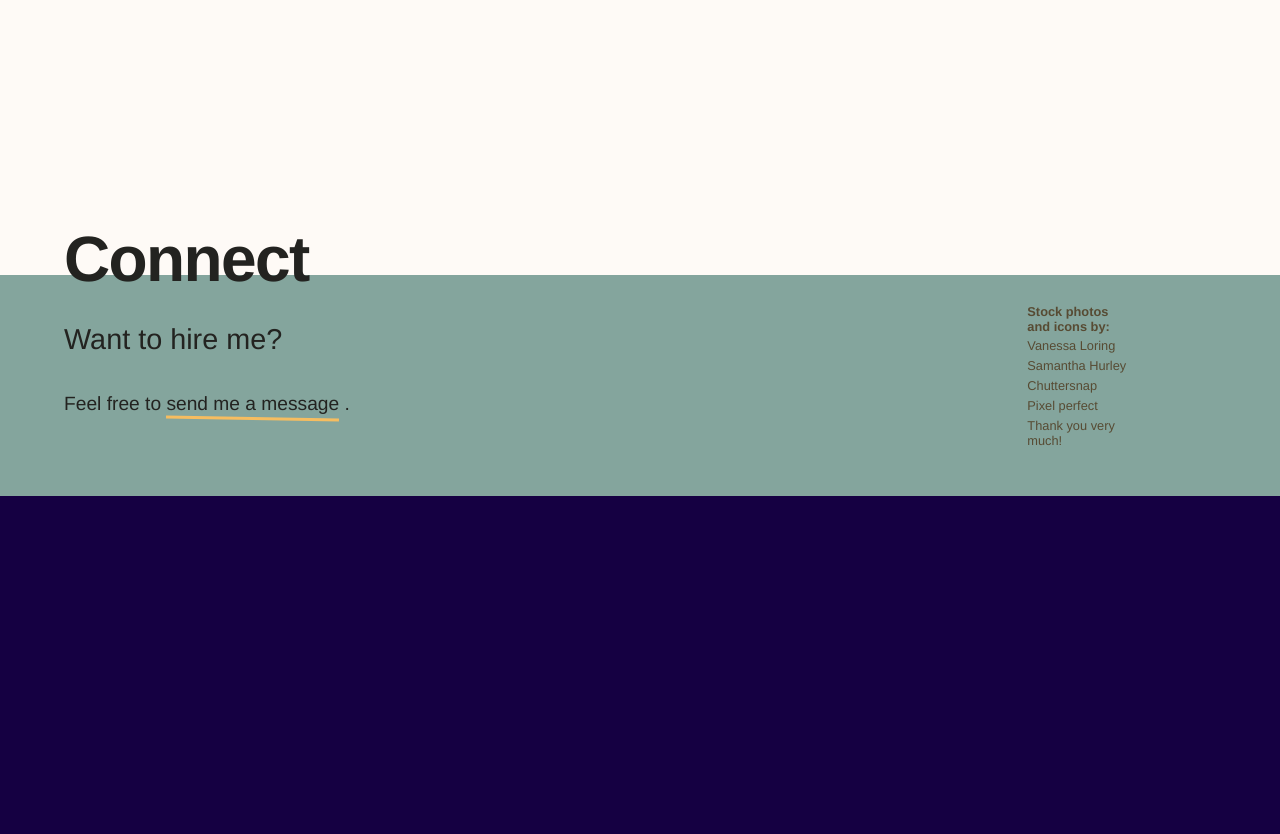
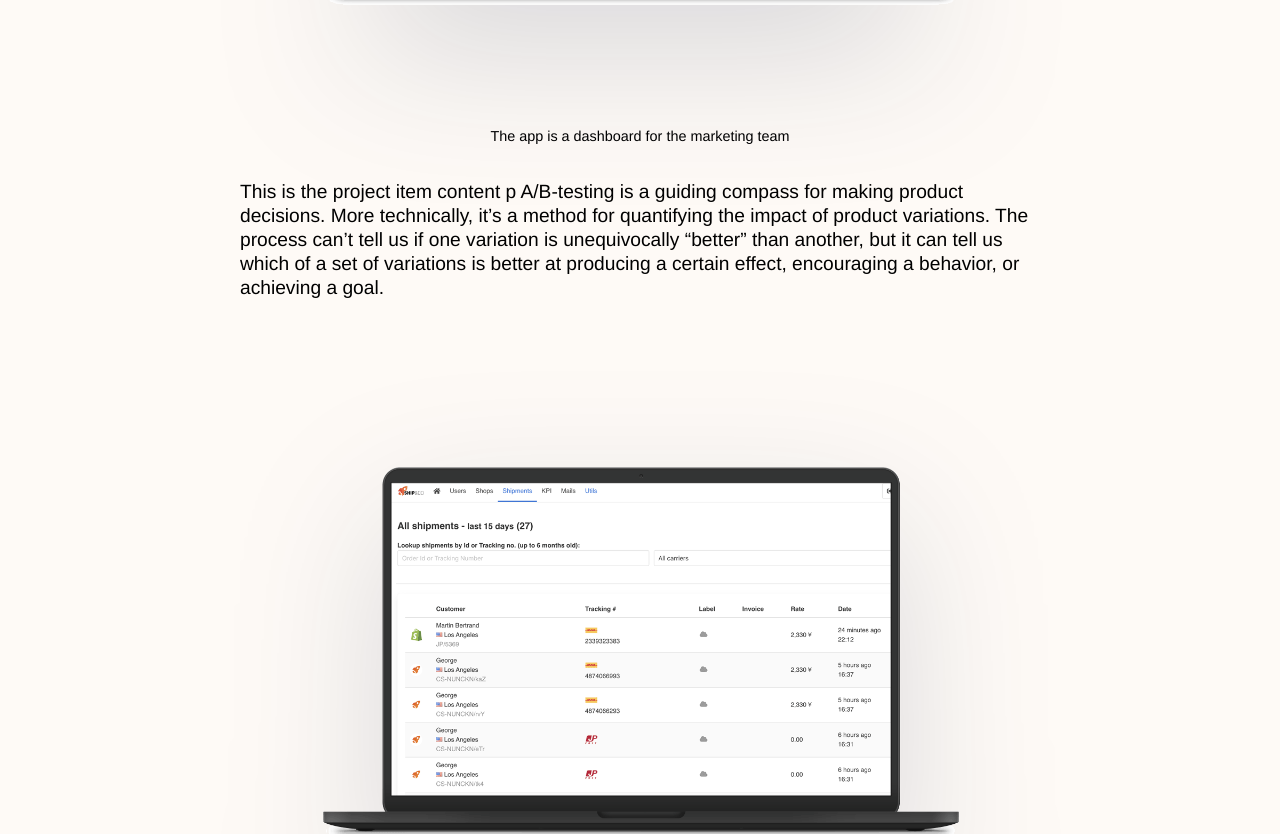
Before and after one commit to vtrofin/personal-website, a Vue app: page /projects/staff in a window 1280 px wide. Shown: the part 1286-2120 px from the top of the page. Before the commit the page ends 1782 px from the top, so only its background shows below. Built offline with nearby package versions, Linux system fonts and the light colour scheme.

Commit message:
rest of images

```diff
--- a/src/components/project_item/staff.vue
+++ b/src/components/project_item/staff.vue
@@ -1,6 +1,11 @@
 <template>
   <div class="project-content">
     <h3>This is the project item content h3</h3>
+    <ProjectImage
+      alt-text="view of top users in Ship&co and last shipments made"
+      url="/staff_dashboard.png"
+      caption="The app is a dashboard for the marketing team"
+    />
     <p>
       This is the project item content p A/B-testing is a guiding compass for making product
       decisions. More technically, it’s a method for quantifying the impact of product variations.
@@ -8,14 +13,20 @@
       tell us which of a set of variations is better at producing a certain effect, encouraging a
       behavior, or achieving a goal.
     </p>
+    <ProjectImage
+      alt-text="view of all labels made with Ship&co in the last two weeks"
+      url="/staff_shipments.png"
+      caption="The app enables the marketing team to perform actions on labels created within Ship&co"
+    />
     <ProjectSummary />
   </div>
 </template>
 
 <script>
 import ProjectSummary from './project_summary';
+import ProjectImage from './project_image';
 export default {
   name: 'StaffContent',
-  components: { ProjectSummary },
+  components: { ProjectSummary, ProjectImage },
 };
 </script>
--- a/src/components/project_item/stockandco.vue
+++ b/src/components/project_item/stockandco.vue
@@ -1,6 +1,11 @@
 <template>
   <div class="project-content">
     <h3>This is the project item content h3</h3>
+    <ProjectImage
+      alt-text="stock&co list of products with quantities"
+      url="/stockandco_variants.png"
+      caption="Stock&co enables syncing of product quantities across multiple Shopify stores"
+    />
     <p>
       This is the project item content p A/B-testing is a guiding compass for making product
       decisions. More technically, it’s a method for quantifying the impact of product variations.
@@ -8,14 +13,17 @@
       tell us which of a set of variations is better at producing a certain effect, encouraging a
       behavior, or achieving a goal.
     </p>
+    <ProjectImage alt-text="stock&co list of synced shopify stores" url="/stockandco_shops.png" />
     <ProjectSummary />
   </div>
 </template>
 
 <script>
 import ProjectSummary from './project_summary';
+import ProjectImage from './project_image';
+
 export default {
   name: 'StockandcoContent',
-  components: { ProjectSummary },
+  components: { ProjectSummary, ProjectImage },
 };
 </script>
--- a/src/components/project_item/utils.vue
+++ b/src/components/project_item/utils.vue
@@ -8,14 +8,20 @@
       tell us which of a set of variations is better at producing a certain effect, encouraging a
       behavior, or achieving a goal.
     </p>
+    <ProjectImage
+      alt-text="view of available tools for testing ecommerce integrations in Ship&Co"
+      url="/utils.png"
+      caption="A tool for developers to test ecommerce integrations"
+    />
     <ProjectSummary />
   </div>
 </template>
 
 <script>
 import ProjectSummary from './project_summary';
+import ProjectImage from './project_image';
 export default {
   name: 'UtilsContent',
-  components: { ProjectSummary },
+  components: { ProjectSummary, ProjectImage },
 };
 </script>
```
